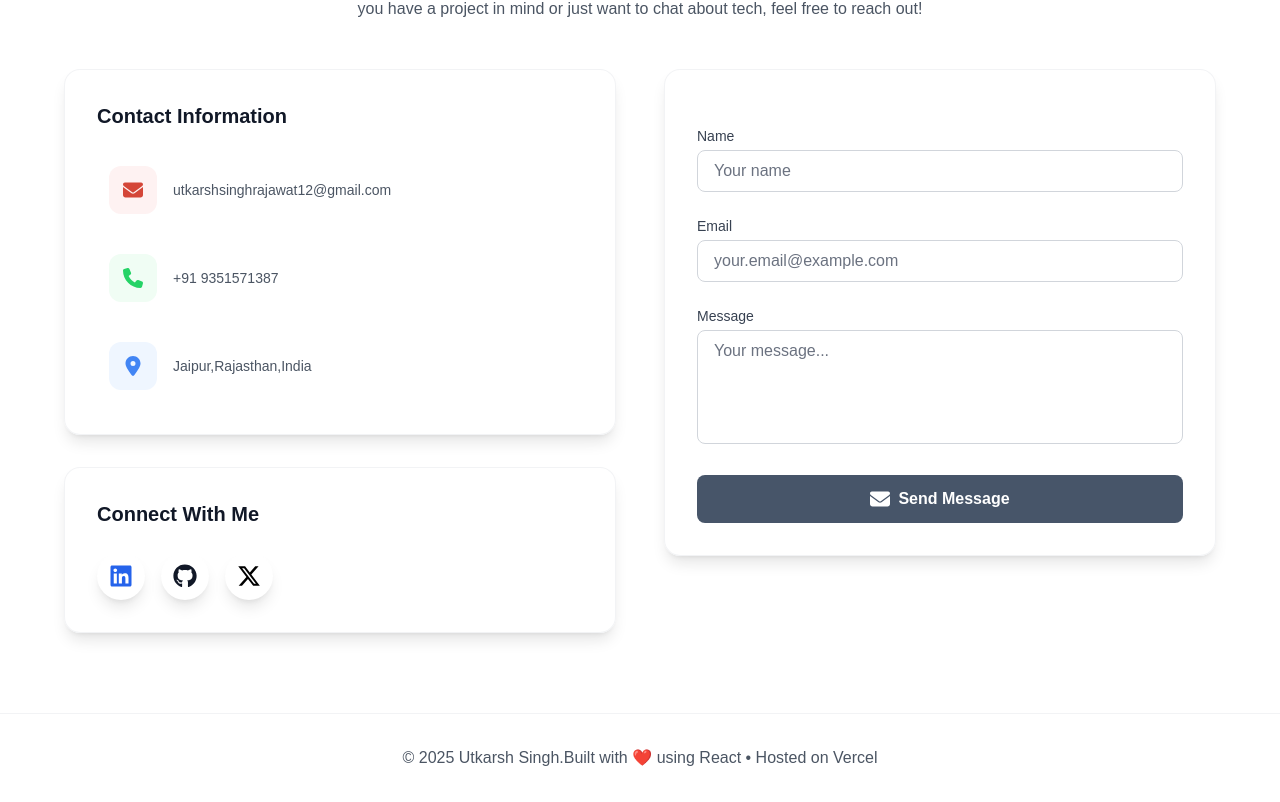
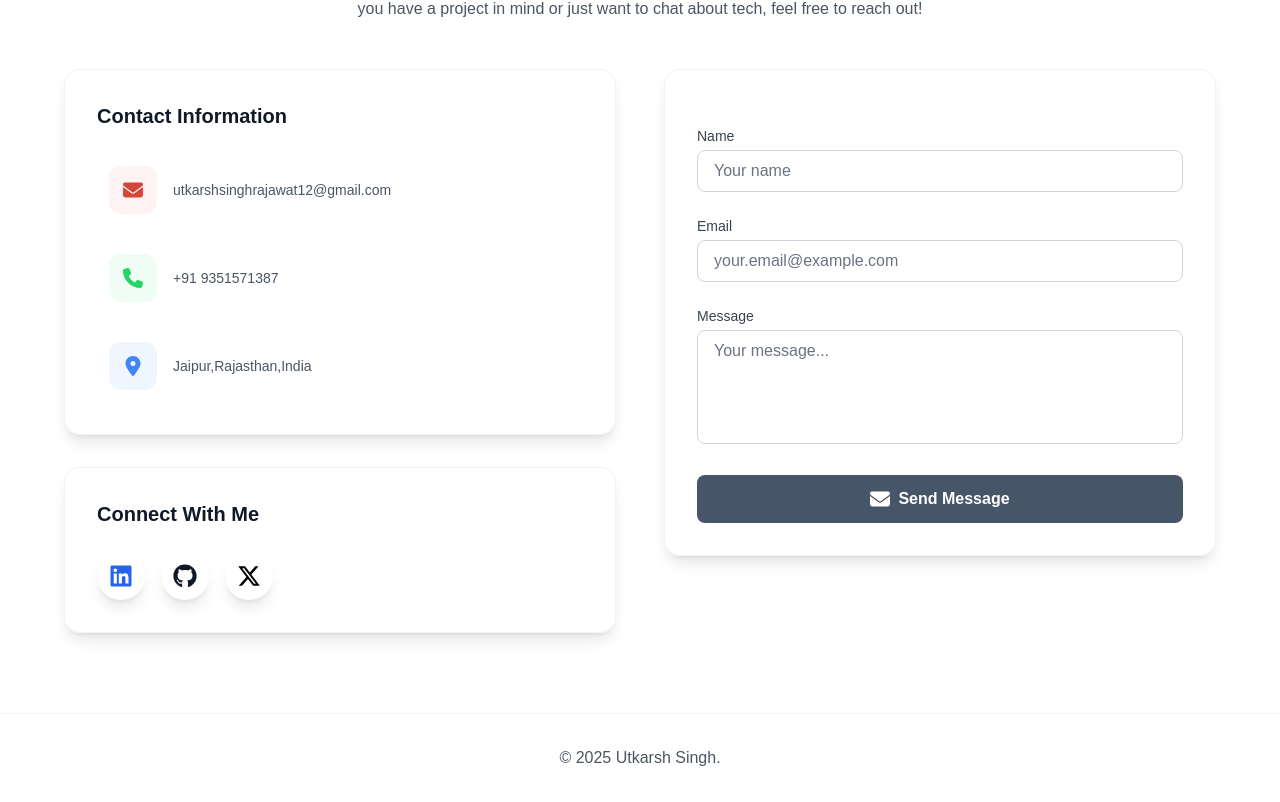
Before and after one commit to Utkarshsingh112/Utkarsh-portfolio, a React (Vite) app: page / in a window 1280 px wide. Shown: the part 3429-4231 px from the top of the page. Built offline with nearby package versions, Linux system fonts and the light colour scheme.

Commit message:
footer updation

```diff
--- a/src/components/layout/Footer.jsx
+++ b/src/components/layout/Footer.jsx
@@ -10,7 +10,7 @@ const Footer = () => {
       <div className="container mx-auto px-4 py-8">
         <div className="flex justify-center">
           <div className="text-gray-600 dark:text-gray-400">
-            © {currentYear} Utkarsh Singh.Built with ❤️ using React • Hosted on Vercel
+            © {currentYear} Utkarsh Singh.
           </div>
         </div>
       </div>
```
